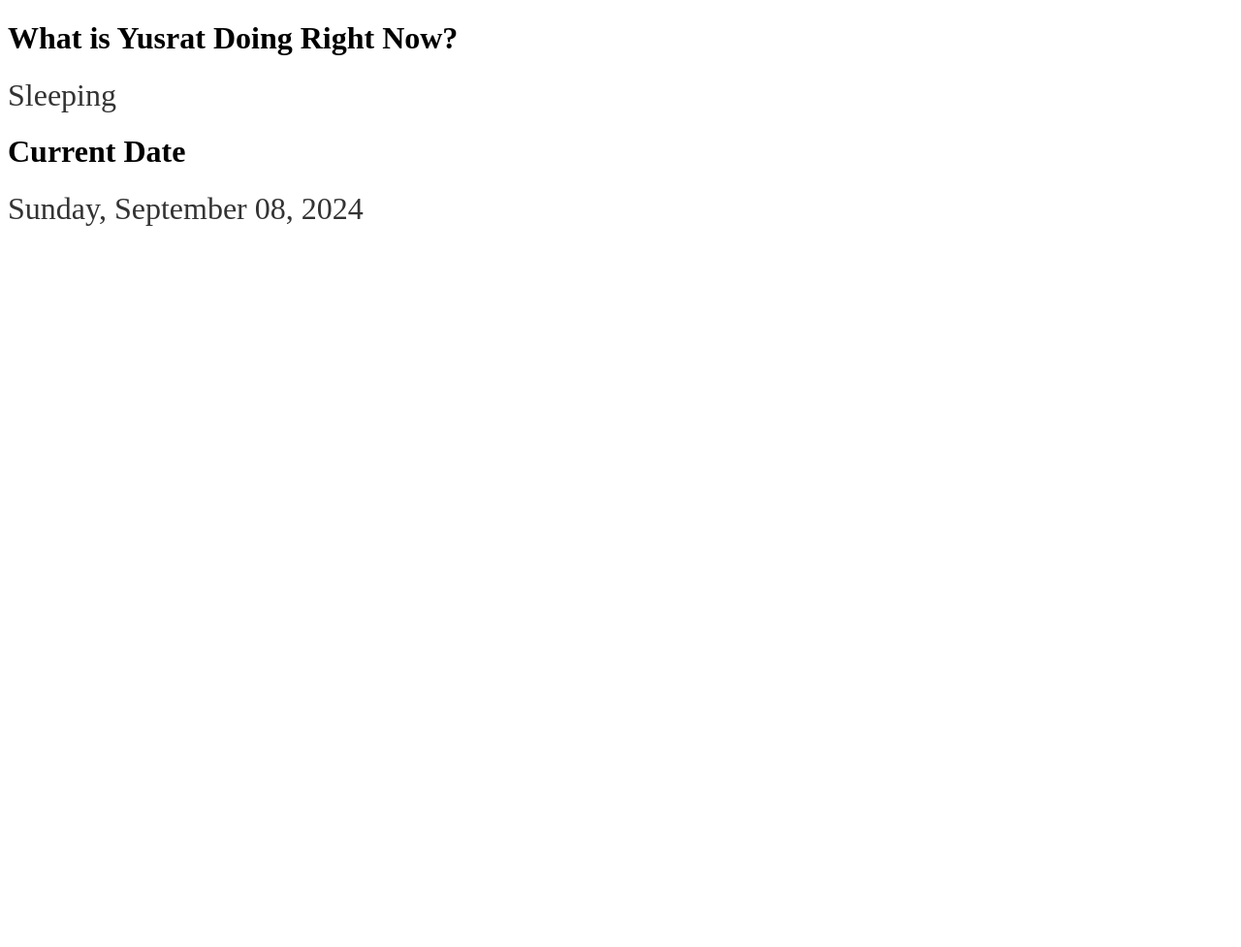
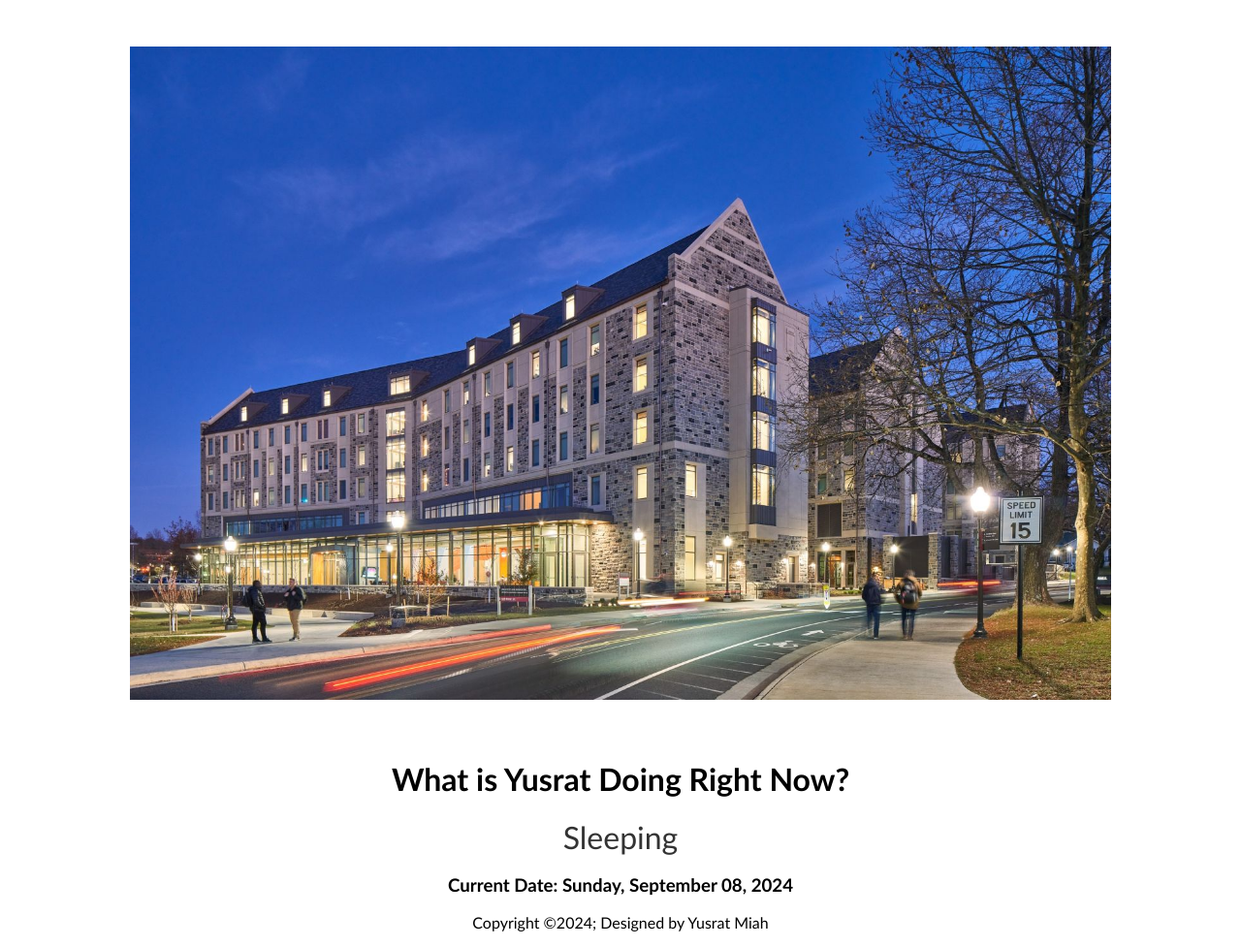
Before and after one commit to yusratmiah/whereisSLYusrat.github.io, a plain HTML site: page index.html in a window 1280 px wide. Shown: the whole page at 97% size. Before the commit the page ends 800 px from the top, so only its background shows below. Drawn offline with Linux system fonts and the light colour scheme.

Commit message:
Final Update 12:50am Sept 8th 2024

```diff
--- a/index.html
+++ b/index.html
@@ -1,27 +1,41 @@
 <!DOCTYPE html>
 <html lang="en">
-
   <head>
-    <meta charset="UTF-8">
-    <meta name="viewport" content="width=device-width, initial-scale=1.0">
+    <meta charset="UTF-8" />
+    <meta name="viewport" content="width=device-width, initial-scale=1.0" />
     <title>My Status</title>
-    <link rel="stylesheet" href="./style.css">
+    <link rel="stylesheet" href="./style.css" />
   </head>
 
   <body>
-    <h1>
-      What is Yusrat Doing Right Now?
-    </h1>
+    <img
+      src="CIDNight.jpg"
+      alt="Photo of CID at Night"
+    />
+
+    <h1 style="text-align: center">What is Yusrat Doing Right Now?</h1>
 
     <div class="status" id="status">Loading status...</div>
     <script src="script.js"></script>
 
-    <h1>
+    <!--<h1 style= "text-align: center;">
       Current Date
-    </h1>
-    <div class="today" id="today">LoadingTime...</div>
-    <script src="script.js"></script>
+    </h1> -->
+    <!-- <title>  </title><div class="today" id="today">LoadingTime...</div>
+    <script src="script.js"></script> -->
 
+    <div class="footBottom">
+    <h3 style="text-align: center">
+      Current Date: <span id="today">LoadingTime...
+        <script src="script.js"></script></span>
+    </h3>
+  </div>
+
+    <div class="footBottom">
+      <p>
+        Copyright &copy;2024; Designed by
+        <span class="designer">Yusrat Miah</span>
+      </p>
+    </div>
   </body>
-
 </html>
--- a/script.js
+++ b/script.js
@@ -97,7 +97,7 @@ function getStatus() {
     } else if (currentHour >= 19 && currentHour < 22) {
       status = "Studying";
     } else {
-      status = "Sleeping";
+      status = "Sleeping ";
     }
   }
 
--- a/style.css
+++ b/style.css
@@ -1,9 +1,34 @@
+img{
+  display: block;
+  margin: 0 auto;
+  width: 80%;
+  height: "auto";
+  border: 40px solid white;
+  border-radius: 20px;
+}
+
+h1 {
+  font-family: Seravek, 'Gill Sans Nova', Ubuntu, Calibri, 'DejaVu Sans', source-sans-pro, sans-serif;
+}
+
 .status {
+  font-family: Seravek, 'Gill Sans Nova', Ubuntu, Calibri, 'DejaVu Sans', source-sans-pro, sans-serif;
+  font-weight: normal;
+  text-align: center;
   font-size: 2rem;
   color: #333;
 }
 
 .today {
+  font-family: Seravek, 'Gill Sans Nova', Ubuntu, Calibri, 'DejaVu Sans', source-sans-pro, sans-serif;
+  font-weight: normal;
+  text-align: center;
   font-size: 2rem;
   color: #333;
 }
+
+.footBottom {
+  font-family: Seravek, 'Gill Sans Nova', Ubuntu, Calibri, 'DejaVu Sans', source-sans-pro, sans-serif;
+  font-weight: normal;
+  text-align: center;
+}
```
Also changed, not shown: CIDNight.jpg (added).
